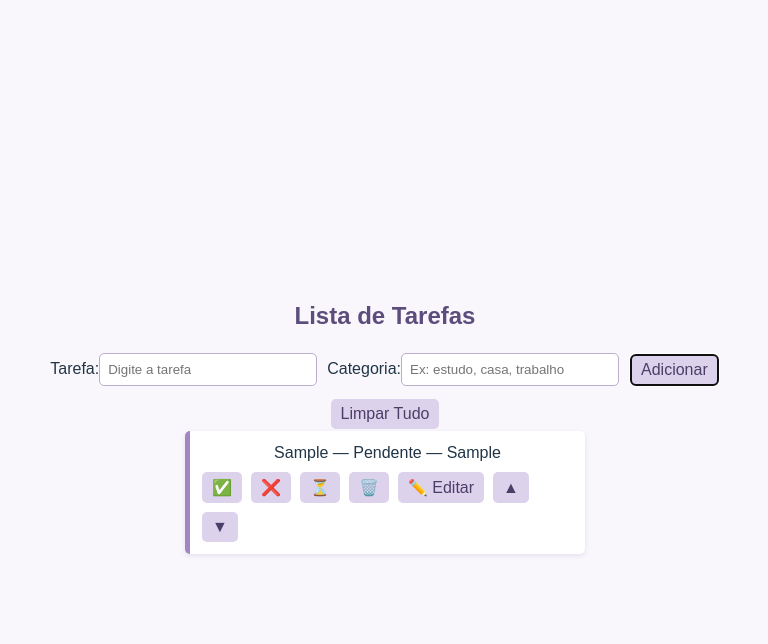
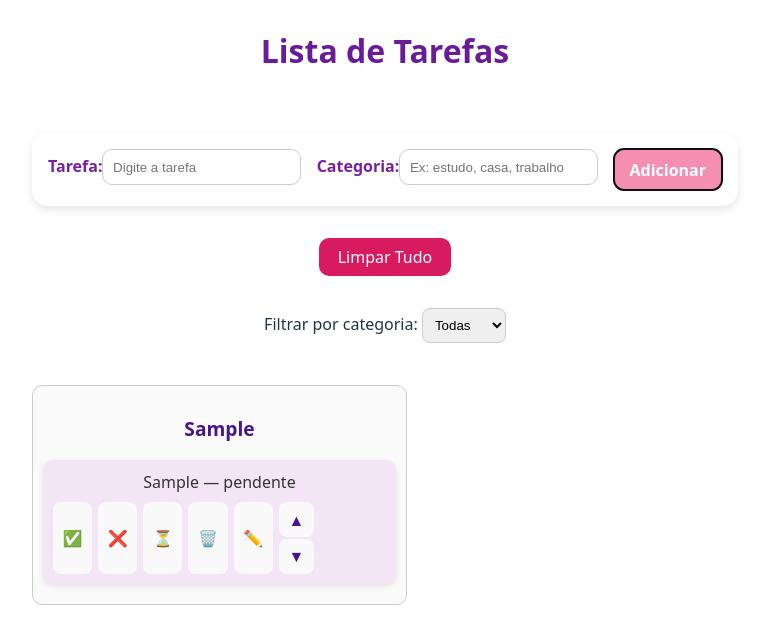
Before and after one commit to anaclaravale/Lista-de-tarefas, a React (Vite) app in the folder lista_tarefa/: page / in a window 1280 px wide. Both pictures are taken after typing "Sample", "Sample" into the empty fields and a click on the button "Adicionar". Shown: the top 644 px of the page, without its empty margins (255-1023 px from the left). Built offline with nearby package versions, Linux system fonts and the light colour scheme.

Commit message:
atualizando css

```diff
--- a/lista_tarefa/src/components/Listar.css
+++ b/lista_tarefa/src/components/Listar.css
@@ -1,82 +1,178 @@
-body {
-  font-family: sans-serif;
-  background-color: #f9f7fc;
+/* Ocupa toda a tela */
+body, html {
   margin: 0;
-  padding: 20px;
+  padding: 0;
+  height: 100%;
 }
 
-h2 {
-  text-align: center;
-  color: #5c4d7d;
+/* Container principal */
+.lista-container {
+  min-height: 100vh;
+  padding: 2rem;
+  display: flex;
+  flex-direction: column;
+  align-items: center;
+  gap: 2rem;
 }
 
+/* Título */
+.lista-container h2 {
+  color: #6a1b9a;
+  font-size: 2rem;
+}
+
+/* Formulário de entrada */
 form {
   display: flex;
+  flex-wrap: wrap;
   justify-content: center;
-  gap: 10px;
-  margin-bottom: 10px;
+  gap: 1rem;
+  background-color: #ffffff;
+  padding: 1rem;
+  border-radius: 16px;
+  box-shadow: 0 4px 10px rgba(0, 0, 0, 0.1);
 }
 
-input[type="text"] {
-  padding: 8px;
-  width: 200px;
-  border: 1px solid #bbaed1;
-  border-radius: 5px;
+form label {
+  font-weight: bold;
+  width: 100%;
+  color: #7b1fa2;
 }
 
-input[type="submit"] {
-  padding: 6px 10px;
-  border: none;
-  border-radius: 5px;
-  background-color: #8e79b9;
-  color: white;
-  cursor: pointer;
+form input {
+  padding: 0.6rem;
+  border-radius: 10px;
+  border: 1px solid #ccc;
+  flex: 1 1 250px;
 }
 
-button {
-  padding: 6px 10px;
+form button {
+  background-color: #f48fb1;
+  color: white;
   border: none;
-  border-radius: 5px;
-  background-color: #dcd2ec;
-  color: #4b3e67;
+  padding: 0.6rem 1rem;
+  border-radius: 10px;
   cursor: pointer;
-  margin: 2px;
+  font-weight: bold;
+  transition: background 0.3s;
 }
 
-button:hover {
-  background-color: #c3b2e0;
+form button:hover {
+  background-color: #ec407a;
 }
 
+/* Botão de reset */
+.lista-container > button {
+  background-color: #d81b60;
+  color: white;
+  padding: 0.5rem 1.2rem;
+  border-radius: 10px;
+  border: none;
+  cursor: pointer;
+  transition: background 0.3s;
+}
+
+.lista-container > button:hover {
+  background-color: #ad1457;
+}
+
+/* Filtro */
+.lista-container select {
+  padding: 0.5rem;
+  border-radius: 8px;
+  border: 1px solid #ccc;
+}
+
+/* Mensagem de erro como alerta */
+.erro {
+  display: none; /* não usado pois usamos alert() */
+}
+
+/* Layout horizontal para categorias */
+.categorias-container {
+  display: flex;
+  flex-direction: row;
+  gap: 20px;
+  overflow-x: auto;
+  padding: 10px 0;
+  width: 100%;
+  justify-content: flex-start;
+}
+
+/* Cada categoria em uma coluna */
+.categoria-bloco {
+  border: 1px solid #ccc;
+  border-radius: 10px;
+  padding: 10px;
+  background: #fafafa;
+  max-height: 400px;
+  width: 50%;
+  overflow-y: auto;
+}
+
+/* Título da categoria */
+.categoria-bloco h3 {
+  font-weight: bold;
+  font-size: 1.2rem;
+  color: #4a148c;
+  text-align: center;
+  margin-bottom: 1rem;
+}
+
+/* Lista de tarefas */
 ul {
   list-style: none;
   padding: 0;
-  max-width: 400px;
-  margin: 0 auto;
+  margin: 0;
 }
 
-li {
-  background-color: #fff;
+/* Cada tarefa */
+.tarefa {
+  background-color: #f3e5f5;
+  margin-bottom: 10px;
   padding: 10px;
-  margin-bottom: 8px;
-  border-radius: 5px;
-  border-left: 5px solid #a086c3;
+  border-radius: 10px;
+  box-shadow: 0 2px 6px rgba(0,0,0,0.1);
   display: flex;
   flex-direction: column;
-  gap: 5px;
-  box-shadow: 0 2px 5px rgba(160, 134, 195, 0.2);
+  gap: 8px;
 }
 
-li em {
-  color: #7c6a99;
-  font-size: 0.9em;
+/* Texto da tarefa */
+.tarefa span {
+  font-size: 1rem;
+  color: #333;
 }
 
-li div {
+/* Botões da tarefa */
+.tarefa > div {
   display: flex;
-  gap: 5px;
   flex-wrap: wrap;
+  gap: 6px;
 }
 
-.lista-container {
-  padding: 20px;
+/* Botões padrão */
+.tarefa button {
+  padding: 0.4rem 0.6rem;
+  font-size: 1rem;
+  border:  #ce93d8;
+  border-radius: 8px;
+  color: #4a148c;
+  cursor: pointer;
+
 }
+
+.tarefa button:hover {
+  background-color: #c98ad4;
+}
+
+/* Botões de mover vertical */
+.mover {
+  display: flex;
+  flex-direction: column;
+  gap: 2px;
+}
+
+.bts-tarefa {
+  flex-direction: row;
+}
--- a/lista_tarefa/src/components/Listar.jsx
+++ b/lista_tarefa/src/components/Listar.jsx
@@ -4,19 +4,24 @@ import './Listar.css'
 export default function Listar() {
   const [tarefa, setTarefa] = useState('')
   const [categoria, setCategoria] = useState('')
+  const [filtroCategoria, setFiltroCategoria] = useState('Todas')
   const [lista, setLista] = useState([])
+
   const [editandoId, setEditandoId] = useState(null)
   const [novoTexto, setNovoTexto] = useState('')
   const [novaCategoria, setNovaCategoria] = useState('')
 
   function adicionarTarefa(e) {
     e.preventDefault()
-    if (tarefa === '' || categoria === '') return
+    if (tarefa.trim() === '' || categoria.trim() === '') {
+      alert('Preencha todos os campos para adicionar uma tarefa.')
+      return
+    }
     const nova = {
       id: lista.length + 1,
       texto: tarefa,
       categoria: categoria,
-      status: 'Pendente'
+      status: 'pendente'
     }
     setLista([...lista, nova])
     setTarefa('')
@@ -35,15 +40,27 @@ export default function Listar() {
     setLista(novaLista)
   }
 
-  function mover(index, direcao) {
-    const nova = [...lista]
+  function mover(id, direcao, categoriaAtual) {
+    const tarefasDaCategoria = lista.filter(t => t.categoria === categoriaAtual)
+    const index = tarefasDaCategoria.findIndex(t => t.id === id)
     const pos = index + direcao
-    if (pos < 0 || pos >= lista.length) return
-    const temp = nova[index]
-    nova[index] = nova[pos]
-    nova[pos] = temp
-    setLista(nova)
+
+    if (index === -1 || pos < 0 || pos >= tarefasDaCategoria.length) return
+
+    const id1 = tarefasDaCategoria[index].id
+    const id2 = tarefasDaCategoria[pos].id
+
+    const novaLista = [...lista]
+    const idx1 = novaLista.findIndex(t => t.id === id1)
+    const idx2 = novaLista.findIndex(t => t.id === id2)
+
+    const temp = novaLista[idx1]
+    novaLista[idx1] = novaLista[idx2]
+    novaLista[idx2] = temp
+
+    setLista(novaLista)
   }
+
 
   function resetar() {
     setLista([])
@@ -56,6 +73,10 @@ export default function Listar() {
   }
 
   function salvarEdicao(id) {
+    if (novoTexto.trim() === '' || novaCategoria.trim() === '') {
+      alert('Preencha todos os campos para salvar a edição.')
+      return
+    }
     const novaLista = lista.map(t =>
       t.id === id ? { ...t, texto: novoTexto, categoria: novaCategoria } : t
     )
@@ -65,6 +86,14 @@ export default function Listar() {
     setNovaCategoria('')
   }
 
+  const categoriasUnicas = [...new Set(lista.map(t => t.categoria))]
+  const listaFiltrada =
+    filtroCategoria === 'Todas'
+      ? lista
+      : lista.filter(t => t.categoria === filtroCategoria)
+  const categoriasParaMostrar =
+    filtroCategoria === 'Todas' ? categoriasUnicas : [filtroCategoria]
+
   return (
     <div className="lista-container">
       <h2>Lista de Tarefas</h2>
@@ -72,55 +101,57 @@ export default function Listar() {
       <form onSubmit={adicionarTarefa}>
         <div>
           <label>Tarefa:</label>
-          <input
-            type="text"
-            value={tarefa}
-            onChange={e => setTarefa(e.target.value)}
-            placeholder="Digite a tarefa"
-          />
+          <input type="text" value={tarefa} onChange={e => setTarefa(e.target.value)} placeholder="Digite a tarefa"/>
         </div>
         <div>
           <label>Categoria:</label>
-          <input
-            type="text"
-            value={categoria}
-            onChange={e => setCategoria(e.target.value)}
-            placeholder="Ex: estudo, casa, trabalho"
-          />
+          <input type="text" value={categoria} onChange={e => setCategoria(e.target.value)} placeholder="Ex: estudo, casa, trabalho"/>
         </div>
         <button type="submit">Adicionar</button>
       </form>
 
       <button onClick={resetar}>Limpar Tudo</button>
 
+      <div>
+        <label>Filtrar por categoria: </label>
+        <select value={filtroCategoria} onChange={e => setFiltroCategoria(e.target.value)}>
+          <option value="Todas">Todas</option>
+          {categoriasUnicas.map(cat => (
+            <option key={cat} value={cat}>
+              {cat}
+            </option>
+          ))}
+        </select>
+      </div>
+
+      <div className="categorias-container">
+        {categoriasParaMostrar.map(cat => (
+          <div key={cat} className="categoria-bloco">
+            <h3 style={{ fontWeight: 'bold' }}>{cat}</h3>
             <ul>
-        {lista.map((item, i) => (
-          <li key={item.id}>
+              {lista.filter(t => t.categoria === cat).map((item, i) => (
+                  <li key={item.id} className="tarefa">
                     {editandoId === item.id ? (
                       <>
-                <input
-                  type="text"
-                  value={novoTexto}
-                  onChange={e => setNovoTexto(e.target.value)}
-                />
-                <input
-                  type="text"
-                  value={novaCategoria}
-                  onChange={e => setNovaCategoria(e.target.value)}
-                />
-                <button onClick={() => salvarEdicao(item.id)}>💾 Salvar</button>
+                        <input type="text" value={novoTexto} onChange={e => setNovoTexto(e.target.value)}/>
+                        <input type="text" value={novaCategoria} onChange={e => setNovaCategoria(e.target.value)}/>
+                        <button onClick={() => salvarEdicao(item.id)}>Salvar</button>
                       </>
                     ) : (
                       <>
-                <span>{item.texto} — {item.status} — {item.categoria}</span>
-                <div>
-                  <button onClick={() => atualizarStatus(item.id, 'Concluída')}>✅</button>
-                  <button onClick={() => atualizarStatus(item.id, 'Não realizada')}>❌</button>
-                  <button onClick={() => atualizarStatus(item.id, 'Pendente')}>⏳</button>
+                        <span>
+                          {item.texto} — {item.status}
+                        </span>
+                        <div className='bts-tarefa'>
+                          <button onClick={() => atualizarStatus(item.id, 'realizada')}>✅</button>
+                          <button onClick={() => atualizarStatus(item.id, 'nao realizada')}>❌</button>
+                          <button onClick={() => atualizarStatus(item.id, 'pendente')}>⏳</button>
                           <button onClick={() => excluirTarefa(item.id)}>🗑️</button>
-                  <button onClick={() => iniciarEdicao(item)}>✏️ Editar</button>
-                  <button onClick={() => mover(i, -1)}>▲</button>
-                  <button onClick={() => mover(i, +1)}>▼</button>
+                          <button onClick={() => iniciarEdicao(item)}>✏️</button>
+                          <div className="mover">
+                            <button onClick={() => mover(item.id, -1, cat)}>▲</button>
+                            <button onClick={() => mover(item.id, +1, cat)}>▼</button>
+                          </div>
                         </div>
                       </>
                     )}
@@ -128,5 +159,8 @@ export default function Listar() {
                 ))}
             </ul>
           </div>
+        ))}
+      </div>
+    </div>
   )
 }
```
Lines whose indentation alone changed are shown as unchanged.
